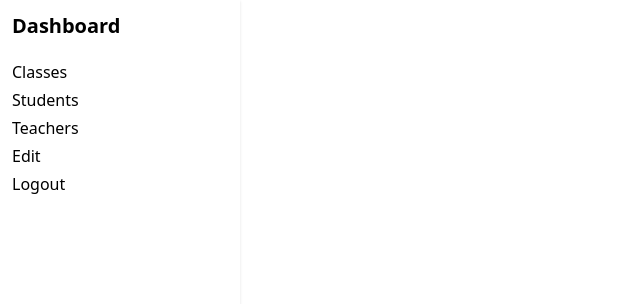
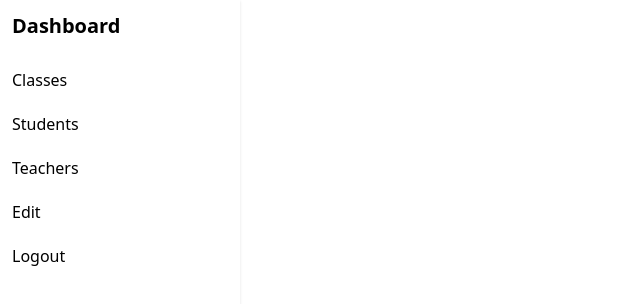
Before and after one commit to bluzeey/school-management, a Next.js app: page /dashboard in a window 1280 px wide. Shown: the top 304 px of the page, without its empty margins (0-640 px from the left). Built offline with nearby package versions, Linux system fonts and the light colour scheme.

Commit message:
Update Sidebar.jsx

```diff
--- a/components/Sidebar.jsx
+++ b/components/Sidebar.jsx
@@ -11,15 +11,15 @@ export default function Sidebar({user}) {
                     </div>
                     <div className="flex-1">
                         <ul className="pt-2 pb-4 space-y-1 text-md">
-                            <li className="rounded-sm">
+                            <li className="rounded-sm py-2 cursor-pointer">
                                 <Link
                                     href="/dashboard/classes"
-                                    className="flex items-center p-2 space-x-3 rounded-md"
+                                    className="flex items-center p-2 space-x-3 rounded-md "
                                 >
                                     <span>Classes</span>
                                 </Link>
                             </li>
-                            <li className="rounded-sm">
+                            <li className="rounded-sm py-2 cursor-pointer">
                                 <Link
                                     href="/dashboard/students"
                                     className="flex items-center p-2 space-x-3 rounded-md"
@@ -27,7 +27,7 @@ export default function Sidebar({user}) {
                                     <span>Students</span>
                                 </Link>
                             </li>
-                            <li className="rounded-sm">
+                            <li className="rounded-sm py-2 cursor-pointer">
                                 <Link
                                     href="/dashboard/teachers"
                                     className="flex items-center p-2 space-x-3 rounded-md"
@@ -36,7 +36,7 @@ export default function Sidebar({user}) {
                                 </Link>
                             </li>
                             {user=='admin' &&
-                            <li className="rounded-sm">
+                            <li className="rounded-sm py-2 cursor-pointer">
                                 <Link
                                     href="/dashboard/edit"
                                     className="flex items-center p-2 space-x-3 rounded-md"
@@ -45,7 +45,7 @@ export default function Sidebar({user}) {
                                 </Link>
                             </li>
                             }
-                            <li className="rounded-sm">
+                            <li className="rounded-sm py-2 cursor-pointer">
                                 <Link
                                     href="/"
                                     className="flex items-center p-2 space-x-3 rounded-md"
```
